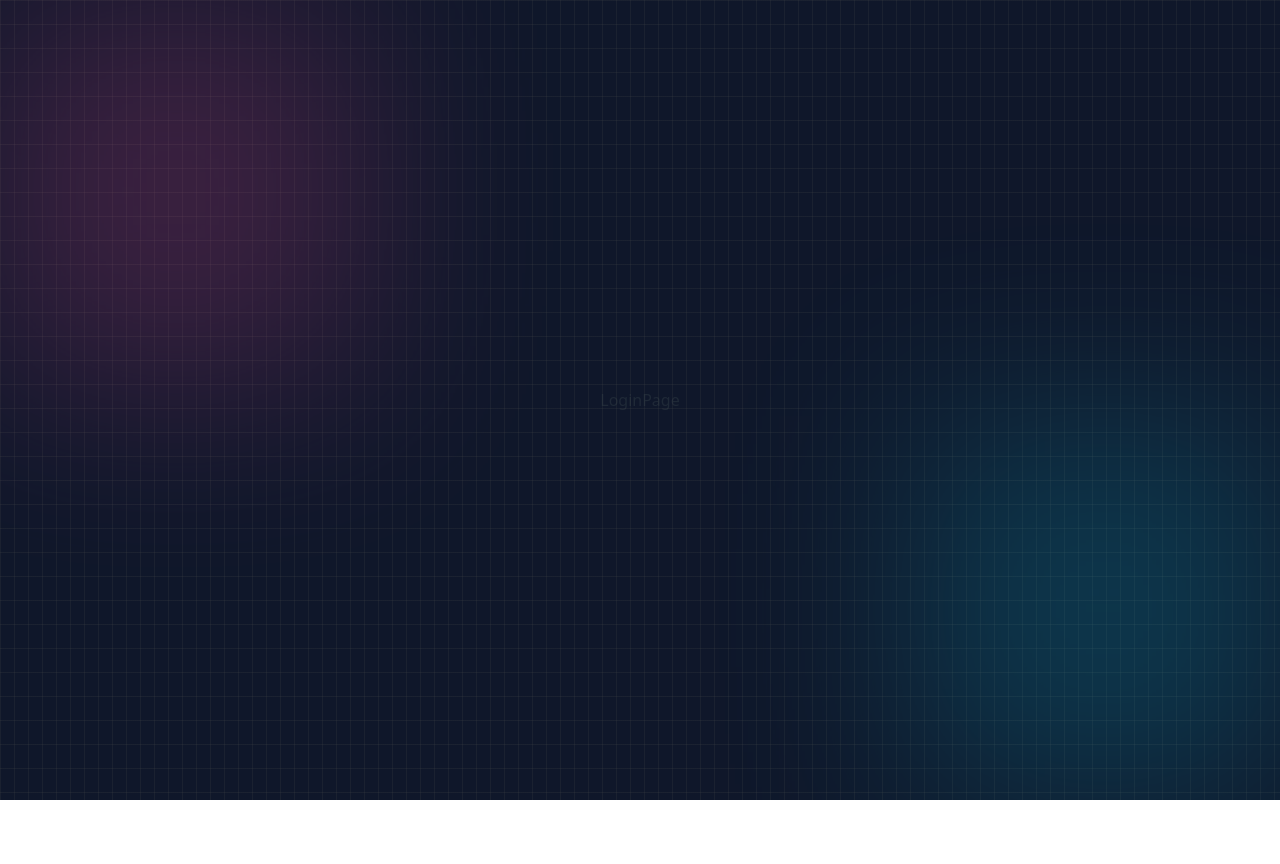
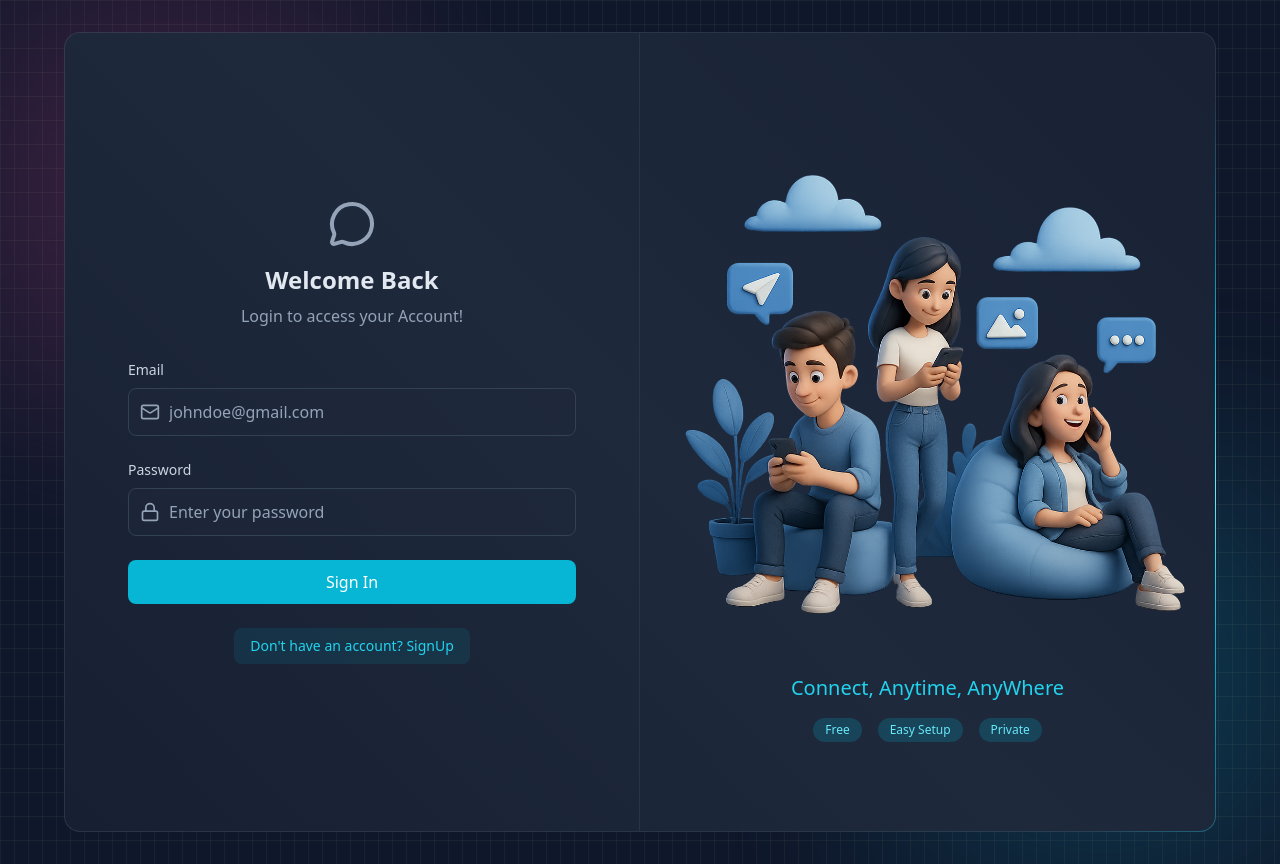
Before and after one commit to mr-developer-88/ChatifyApp, a React app in the folder frontend/: page /login in a window 1280 px wide. Before the commit the page ends 800 px from the top, so only its background shows below. Built offline with nearby package versions, Linux system fonts and the light colour scheme; no server answers; the HTML template or start-up script is replaced by a standard one.

Commit message:
Login&Logout Implementation

```diff
--- a/frontend/src/pages/ChatPage.jsx
+++ b/frontend/src/pages/ChatPage.jsx
@@ -1,9 +1,13 @@
 import React from 'react'
+import { useAuthStore } from '../store/useAuthStore'
 
 const ChatPage = () => {
+  const { logout } = useAuthStore();
+  return (
+    <div className='z-10'>ChatPage
 
-  return (
-    <div>ChatPage</div>
+      <button onClick={logout}>Logout</button>
+    </div>
   )
 }
 
--- a/frontend/src/pages/LoginPage.jsx
+++ b/frontend/src/pages/LoginPage.jsx
@@ -1,9 +1,108 @@
-import React from 'react'
+import React, { useState } from 'react'
+import { useAuthStore } from '../store/useAuthStore';
+import BorderAnimatedContainer from '../components/BorderAnimatedContainer';
+import { MessageCircleIcon, LockIcon, MailIcon, LoaderIcon } from "lucide-react";
+import { Link } from "react-router";
 
 const LoginPage = () => {
+  const [formData, setFormData] = useState({ email: "", password: "" });
+    const { login, isLoggingIn } = useAuthStore();
+
+    const handleSubmit = (e) => {
+      e.preventDefault();
+      login(formData);
+    };
   return (
-    <div>LoginPage</div>
-  )
+    <div className="w-full flex items-center justify-center p-4 bg-slate-900">
+      <div className="relative w-full max-w-6xl md:h-[800px] h-[650px]">
+        <BorderAnimatedContainer>
+          <div className="w-full flex flex-col md:flex-row">
+            {/* FORM CLOUMN - LEFT SIDE */}
+            <div className="md:w-1/2 p-8 flex items-center justify-center md:border-r border-slate-600/30">
+              <div className="w-full max-w-md">
+                {/* HEADING TEXT */}
+                <div className="text-center mb-8">
+                  <MessageCircleIcon className="w-12 h-12 mx-auto text-slate-400 mb-4" />
+                  <h2 className="text-2xl font-bold text-slate-200 mb-2">Welcome Back</h2>
+                  <p className="text-slate-400">Login to access your Account!</p>
+                </div>
+
+                {/* FORM */}
+                <form onSubmit={handleSubmit} className="space-y-6">
+                  {/* EMAIL INPUT */}
+                  <div>
+                    <label className="auth-input-label">Email</label>
+                    <div className="relative">
+                      <MailIcon className="auth-input-icon" />
+
+                      <input
+                        type="email"
+                        value={formData.email}
+                        onChange={(e) => setFormData({ ...formData, email: e.target.value })}
+                        className="input"
+                        placeholder="johndoe@gmail.com"
+                      />
+                    </div>
+                  </div>
+
+                  {/* PASSWORD INPUT */}
+                  <div>
+                    <label className="auth-input-label">Password</label>
+                    <div className="relative">
+                      <LockIcon className="auth-input-icon" />
+
+                      <input
+                        type="password"
+                        value={formData.password}
+                        onChange={(e) => setFormData({ ...formData, password: e.target.value })}
+                        className="input"
+                        placeholder="Enter your password"
+                      />
+                    </div>
+                  </div>
+
+                  {/* SUBMIT BUTTON */}
+                  <button className="auth-btn" type="submit" disabled={isLoggingIn}>
+                    {isLoggingIn ? (
+                      <LoaderIcon className="w-full h-5 animate-spin text-center" />
+                    ) : (
+                      "Sign In"
+                    )}
+                  </button>
+                </form>
+
+                <div className="mt-6 text-center">
+                  <Link to="/signup" className="auth-link">
+                    Don't have an account? SignUp
+                  </Link>
+                </div>
+              </div>
+            </div>
+
+            {/* FORM ILLUSTRATION - RIGHT SIDE */}
+            <div className="hidden md:w-1/2 md:flex items-center justify-center p-6 bg-gradient-to-bl from-slate-800/20 to-transparent">
+              <div>
+                <img
+                  src="/login.png"
+                  alt="People using mobile devices"
+                  className="w-full h-auto object-contain"
+                />
+                <div className="mt-6 text-center">
+                  <h3 className="text-xl font-medium text-cyan-400">Connect, Anytime, AnyWhere</h3>
+
+                  <div className="mt-4 flex justify-center gap-4">
+                    <span className="auth-badge">Free</span>
+                    <span className="auth-badge">Easy Setup</span>
+                    <span className="auth-badge">Private</span>
+                  </div>
+                </div>
+              </div>
+            </div>
+          </div>
+        </BorderAnimatedContainer>
+      </div>
+    </div>
+  );
 }
 
 export default LoginPage
--- a/frontend/src/store/useAuthStore.js
+++ b/frontend/src/store/useAuthStore.js
@@ -6,6 +6,7 @@
   authUser: null,
   isCheckingAuth: true,
   isSigningUp: false,
+  isLoggingIn: false,
 
   checkAuth: async () => {
     try {
@@ -31,5 +32,30 @@
     } finally {
       set({ isSigningUp: false })
     }
+  },
+
+  login: async (data) => {
+    set({ isLoggingIn: true })
+    try {
+      const res = await axiosInstance.post("/auth/login", data)
+      set({ authUser: res.data })
+
+      toast.success("Login successfully!")
+    } catch (error) {
+      toast.error(error.response.data.message)
+    } finally {
+      set({ isLoggingIn: false })
+    }
+  },
+
+  logout: async () => {
+    try {
+      await axiosInstance.post("/auth/logout")
+    set({authUser: null})
+    toast.success("Logout Successfully!")
+    } catch(error) {
+      toast.error("Error logging out!")
+      console.log("Logout Error: ", error)
+    }
   }
 }));
```
